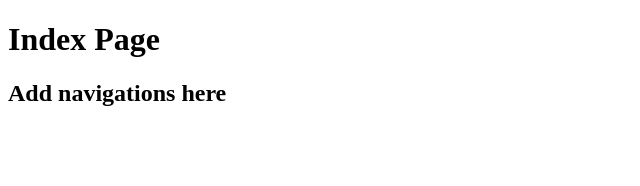
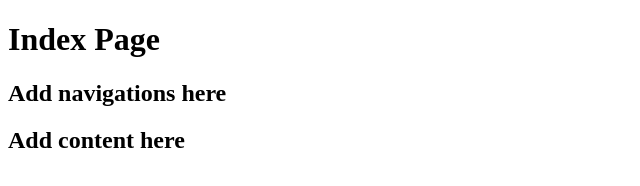
Before and after one commit to LakshayManglani/learn-git-flow, a plain HTML site: page index.html in a window 1280 px wide. Shown: the whole page, without its empty margins (0-640 px from the left). Drawn offline with Linux system fonts and the light colour scheme.

Commit message:
feat: Add main content

```diff
--- a/index.html
+++ b/index.html
@@ -10,5 +10,8 @@
     <nav>
       <h2>Add navigations here</h2>
     </nav>
+    <main>
+      <h2>Add content here</h2>
+    </main>
   </body>
 </html>
```
